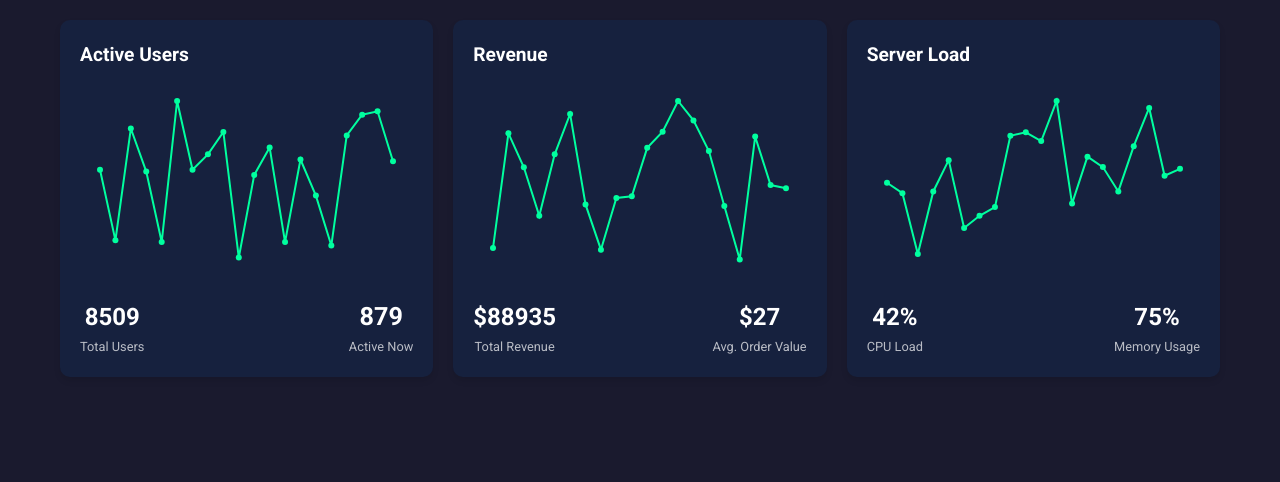
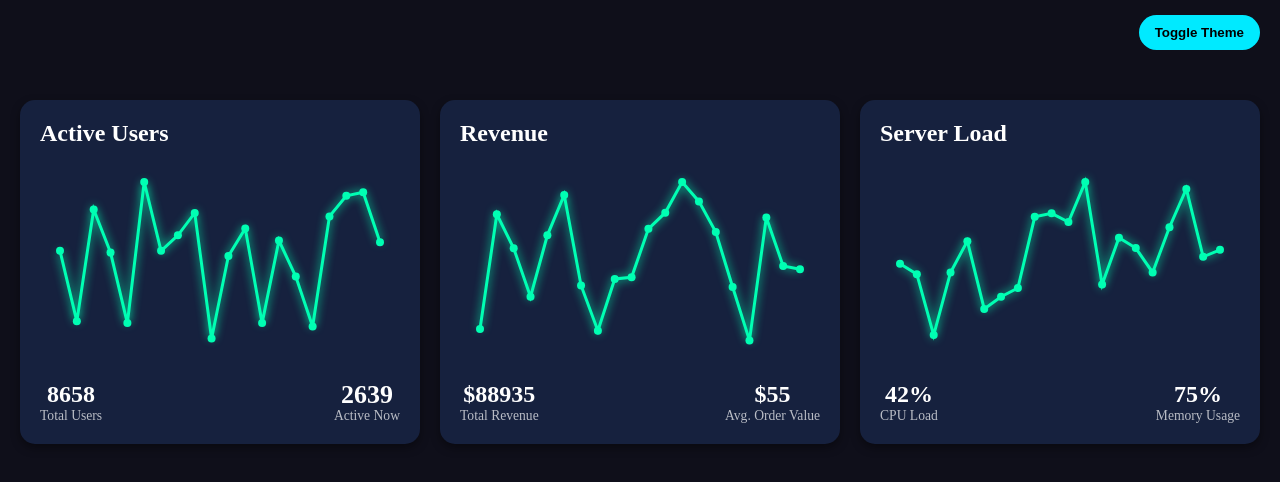
Before and after one commit to Sherin-Farjana/LiveData-Dashboard, a plain HTML site: page index.html in a window 1280 px wide. Drawn offline with Linux system fonts and the light colour scheme; a web font is replaced by a local one.

Commit message:
The content and styling has been improved.

```diff
--- a/index.html
+++ b/index.html
@@ -3,139 +3,73 @@
   <head>
     <meta charset="UTF-8" />
     <meta name="viewport" content="width=device-width, initial-scale=1.0" />
-    <title>Animated Dashboard</title>
-    <style>
-      @import url("https://fonts.googleapis.com/css2?family=Roboto:wght@300;400;700&display=swap");
 
-      * {
-        box-sizing: border-box;
-        margin: 0;
-        padding: 0;
-      }
+    <!-- GOOGLE FONTS Using 'Quattrocento' for headings and 'Roboto' for clean body text -->
+    <link rel="preconnect" href="https://fonts.googleapis.com">
+    <link rel="preconnect" href="https://fonts.gstatic.com" crossorigin>
+    <link
+      href="https://fonts.googleapis.com/css2?family=Quattrocento:wght@400;700&family=Roboto&display=swap"
+      rel="stylesheet"
+    >
 
-      body {
-        font-family: "Roboto", sans-serif;
-        background: #1a1a2e;
-        color: #fff;
-        line-height: 1.6;
-      }
+    <title>Enhanced Animated Dashboard</title>
+    <link rel="stylesheet" href="styles.css" />
+  </head>
 
-      .dashboard {
-        display: grid;
-        grid-template-columns: repeat(3, 1fr);
-        gap: 20px;
-        padding: 20px;
-        max-width: 1200px;
-        margin: 0 auto;
-      }
+  <body>
+    <!-- Theme Toggle Button -->
+    <button id="themeToggle">Toggle Theme</button>
 
-      .card {
-        background: #16213e;
-        border-radius: 10px;
-        padding: 20px;
-        box-shadow: 0 4px 6px rgba(0, 0, 0, 0.1);
-        transition: transform 0.3s ease;
-      }
+    <!-- Dashboard Container -->
+    <div class="dashboard">
 
-      .card:hover {
-        transform: translateY(-5px);
-      }
-
-      .card h2 {
-        font-size: 1.2rem;
-        margin-bottom: 10px;
-      }
-
-      .chart {
-        width: 100%;
-        height: 200px;
-      }
-
-      .chart path {
-        stroke: #00ff9f;
-        stroke-width: 2;
-        fill: none;
-      }
-
-      .chart circle {
-        fill: #00ff9f;
-      }
-
-      .stats {
-        display: flex;
-        justify-content: space-between;
-        margin-top: 10px;
-      }
-
-      .stat {
-        text-align: center;
-      }
-
-      .stat-value {
-        font-size: 1.5rem;
-        font-weight: bold;
-      }
-
-      .stat-label {
-        font-size: 0.8rem;
-        opacity: 0.7;
-      }
-
-      @keyframes pulse {
-        0% {
-          transform: scale(1);
-        }
-        50% {
-          transform: scale(1.05);
-        }
-        100% {
-          transform: scale(1);
-        }
-      }
-
-      .pulse {
-        animation: pulse 2s infinite;
-      }
-    </style>
-  </head>
-  <body>
-    <div class="dashboard">
+      <!-- Active Users Card -->
       <div class="card">
         <h2>Active Users</h2>
         <svg class="chart" id="userChart"></svg>
+
         <div class="stats">
           <div class="stat">
             <div class="stat-value" id="totalUsers">0</div>
             <div class="stat-label">Total Users</div>
           </div>
+
           <div class="stat">
             <div class="stat-value pulse" id="activeUsers">0</div>
             <div class="stat-label">Active Now</div>
           </div>
         </div>
       </div>
+
+      <!-- Revenue Card -->
       <div class="card">
         <h2>Revenue</h2>
         <svg class="chart" id="revenueChart"></svg>
+
         <div class="stats">
           <div class="stat">
             <div class="stat-value" id="totalRevenue">$0</div>
             <div class="stat-label">Total Revenue</div>
           </div>
+
           <div class="stat">
             <div class="stat-value" id="averageOrder">$0</div>
             <div class="stat-label">Avg. Order Value</div>
           </div>
         </div>
       </div>
+
+      <!-- Server Load Card -->
       <div class="card">
         <h2>Server Load</h2>
         <svg class="chart" id="serverChart"></svg>
+
         <div class="stats">
           <div class="stat">
             <div class="stat-value" id="cpuLoad">0%</div>
             <div class="stat-label">CPU Load</div>
           </div>
+
           <div class="stat">
             <div class="stat-value" id="memoryUsage">0%</div>
             <div class="stat-label">Memory Usage</div>
@@ -144,73 +78,6 @@
       </div>
     </div>
 
-    <script>
-      function createChart(id, data) {
-        const svg = document.getElementById(id);
-        const width = svg.clientWidth;
-        const height = svg.clientHeight;
-        const padding = 20;
-        const xScale = (width - padding * 2) / (data.length - 1);
-        const yScale = (height - padding * 2) / Math.max(...data);
-
-        let path = `M ${padding} ${height - padding - data[0] * yScale}`;
-        for (let i = 1; i < data.length; i++) {
-          path += ` L ${i * xScale + padding} ${
-            height - padding - data[i] * yScale
-          }`;
-        }
-
-        const pathElement = document.createElementNS(
-          "http://www.w3.org/2000/svg",
-          "path"
-        );
-        pathElement.setAttribute("d", path);
-        svg.appendChild(pathElement);
-
-        data.forEach((value, index) => {
-          const circle = document.createElementNS(
-            "http://www.w3.org/2000/svg",
-            "circle"
-          );
-          circle.setAttribute("cx", index * xScale + padding);
-          circle.setAttribute("cy", height - padding - value * yScale);
-          circle.setAttribute("r", 3);
-          svg.appendChild(circle);
-        });
-      }
-
-      function updateStats() {
-        document.getElementById("totalUsers").textContent = Math.floor(
-          Math.random() * 10000
-        );
-        document.getElementById("activeUsers").textContent = Math.floor(
-          Math.random() * 1000
-        );
-        document.getElementById("totalRevenue").textContent =
-          "$" + Math.floor(Math.random() * 100000);
-        document.getElementById("averageOrder").textContent =
-          "$" + Math.floor(Math.random() * 100);
-        document.getElementById("cpuLoad").textContent =
-          Math.floor(Math.random() * 100) + "%";
-        document.getElementById("memoryUsage").textContent =
-          Math.floor(Math.random() * 100) + "%";
-      }
-
-      const userData = Array.from({ length: 20 }, () =>
-        Math.floor(Math.random() * 100)
-      );
-      const revenueData = Array.from({ length: 20 }, () =>
-        Math.floor(Math.random() * 100)
-      );
-      const serverData = Array.from({ length: 20 }, () =>
-        Math.floor(Math.random() * 100)
-      );
-
-      createChart("userChart", userData);
-      createChart("revenueChart", revenueData);
-      createChart("serverChart", serverData);
-
-      setInterval(updateStats, 2000);
-    </script>
+    <script src="script.js"></script>
   </body>
 </html>
--- /dev/null
+++ b/script.js
@@ -0,0 +1,80 @@
+/*
+  Function to draw dynamic line charts
+  Using simple SVG paths (no external libraries)
+*/
+function createChart(id, data) {
+  const svg = document.getElementById(id);
+  const width = svg.clientWidth;
+  const height = svg.clientHeight;
+  const padding = 20;
+
+  const xScale = (width - padding * 2) / (data.length - 1);
+  const yScale = (height - padding * 2) / Math.max(...data);
+
+  let pathData = `M ${padding} ${height - padding - data[0] * yScale}`;
+
+  // Building line path
+  for (let i = 1; i < data.length; i++) {
+    pathData += ` L ${i * xScale + padding} ${
+      height - padding - data[i] * yScale
+    }`;
+  }
+
+  const path = document.createElementNS("http://www.w3.org/2000/svg", "path");
+  path.setAttribute("d", pathData);
+  svg.appendChild(path);
+
+  // Creating glowing dots
+  data.forEach((value, index) => {
+    let dot = document.createElementNS("http://www.w3.org/2000/svg", "circle");
+    dot.setAttribute("cx", index * xScale + padding);
+    dot.setAttribute("cy", height - padding - value * yScale);
+    dot.setAttribute("r", 4);
+    svg.appendChild(dot);
+  });
+}
+
+/* Updating stats dynamically every 2 seconds */
+function updateStats() {
+  document.getElementById("totalUsers").textContent =
+    Math.floor(Math.random() * 9000 + 1000);
+
+  document.getElementById("activeUsers").textContent =
+    Math.floor(Math.random() * 3000);
+
+  document.getElementById("totalRevenue").textContent =
+    "$" + (Math.random() * 100000).toFixed(0);
+
+  document.getElementById("averageOrder").textContent =
+    "$" + (Math.random() * 200).toFixed(0);
+
+  document.getElementById("cpuLoad").textContent =
+    Math.floor(Math.random() * 100) + "%";
+
+  document.getElementById("memoryUsage").textContent =
+    Math.floor(Math.random() * 100) + "%";
+}
+
+/* Generating random data for charts */
+const userData = Array.from({ length: 20 }, () =>
+  Math.floor(Math.random() * 100)
+);
+const revenueData = Array.from({ length: 20 }, () =>
+  Math.floor(Math.random() * 100)
+);
+const serverData = Array.from({ length: 20 }, () =>
+  Math.floor(Math.random() * 100)
+);
+
+/* Draw charts */
+createChart("userChart", userData);
+createChart("revenueChart", revenueData);
+createChart("serverChart", serverData);
+
+/* Auto update every 2 seconds */
+setInterval(updateStats, 2000);
+
+/* Theme Toggle */
+document.getElementById("themeToggle").addEventListener("click", () => {
+  document.body.classList.toggle("light");
+});
--- /dev/null
+++ b/styles.css
@@ -0,0 +1,132 @@
+/* Importing Google Font */
+@import url("https://fonts.googleapis.com/css2?family=Roboto:wght@300;400;700&display=swap");
+
+/* Basic Reset */
+* {
+  margin: 0;
+  padding: 0;
+  box-sizing: border-box;
+}
+
+/* Default Theme (Dark) */
+body {
+  font-family: "Quattrocento", serif;
+  background: #0f0f1a;
+  color: white;
+  transition: background 0.4s ease, color 0.4s ease;
+}
+
+/* Light Theme */
+body.light {
+  background: #f5f5f5;
+  color: #222;
+}
+
+/* Theme Toggle Button */
+#themeToggle {
+  position: fixed;
+  top: 15px;
+  right: 20px;
+  background: #00eaff;
+  padding: 10px 16px;
+  border: none;
+  border-radius: 25px;
+  font-weight: bold;
+  cursor: pointer;
+  transition: 0.3s ease;
+}
+
+#themeToggle:hover {
+  transform: scale(1.05);
+}
+
+/* Dashboard Grid Layout */
+.dashboard {
+  display: grid;
+  grid-template-columns: repeat(auto-fit, minmax(280px, 1fr));
+  gap: 20px;
+  padding: 20px;
+  max-width: 1400px;
+  margin: 80px auto;
+}
+
+/* Cards */
+.card {
+  background: #16213e;
+  padding: 20px;
+  border-radius: 15px;
+  box-shadow: 0 4px 10px rgba(0, 0, 0, 0.4);
+  transition: transform 0.4s ease;
+}
+
+body.light .card {
+  background: white;
+  box-shadow: 0 2px 6px rgba(0, 0, 0, 0.15);
+}
+
+.card:hover {
+  transform: translateY(-6px);
+}
+
+/* Headings */
+.card h2 {
+  margin-bottom: 15px;
+}
+
+/* Chart SVG */
+.chart {
+  width: 100%;
+  height: 200px;
+}
+
+/* Glowing Chart Line */
+.chart path {
+  stroke: #00ffb3;
+  stroke-width: 3;
+  fill: none;
+  filter: drop-shadow(0px 0px 5px #00ffb3);
+}
+
+/* Dots on chart */
+.chart circle {
+  fill: #00ffb3;
+}
+
+/* Stats Section */
+.stats {
+  margin-top: 15px;
+  display: flex;
+  justify-content: space-between;
+}
+
+/* Individual Stat Box */
+.stat {
+  text-align: center;
+}
+
+.stat-value {
+  font-size: 1.5rem;
+  font-weight: bold;
+}
+
+.stat-label {
+  opacity: 0.7;
+  font-size: 0.85rem;
+}
+
+/* Pulse Animation for live updating value */
+@keyframes pulse {
+  0% {
+    transform: scale(1);
+  }
+  50% {
+    transform: scale(1.08);
+  }
+  100% {
+    transform: scale(1);
+  }
+}
+
+.pulse {
+  animation: pulse 2s infinite;
+}
```
Also changed, not shown: 1 other file.
